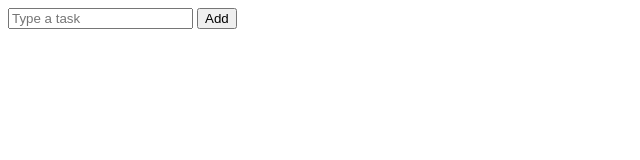
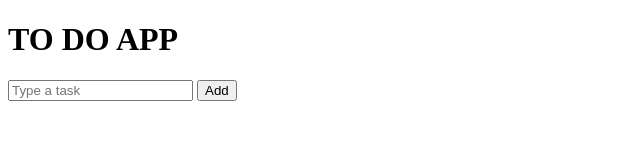
Before and after one commit to jaysugave/BASIC-TO-DO-APP, a plain HTML site: page index.html in a window 1280 px wide. Shown: the whole page, without its empty margins (0-640 px from the left). Drawn offline with Linux system fonts and the light colour scheme.

Commit message:
Update index.html

```diff
--- a/index.html
+++ b/index.html
@@ -6,6 +6,7 @@
 </head>
 <body>
 <!-- Your input and button will be created by JavaScript, or you can add them here -->
+    <h1> TO DO APP</h1>
 <input type="text" id="input" placeholder="Type a task">
 <button id="addButton">Add</button>
 <div id="taskContainer"></div>
```
